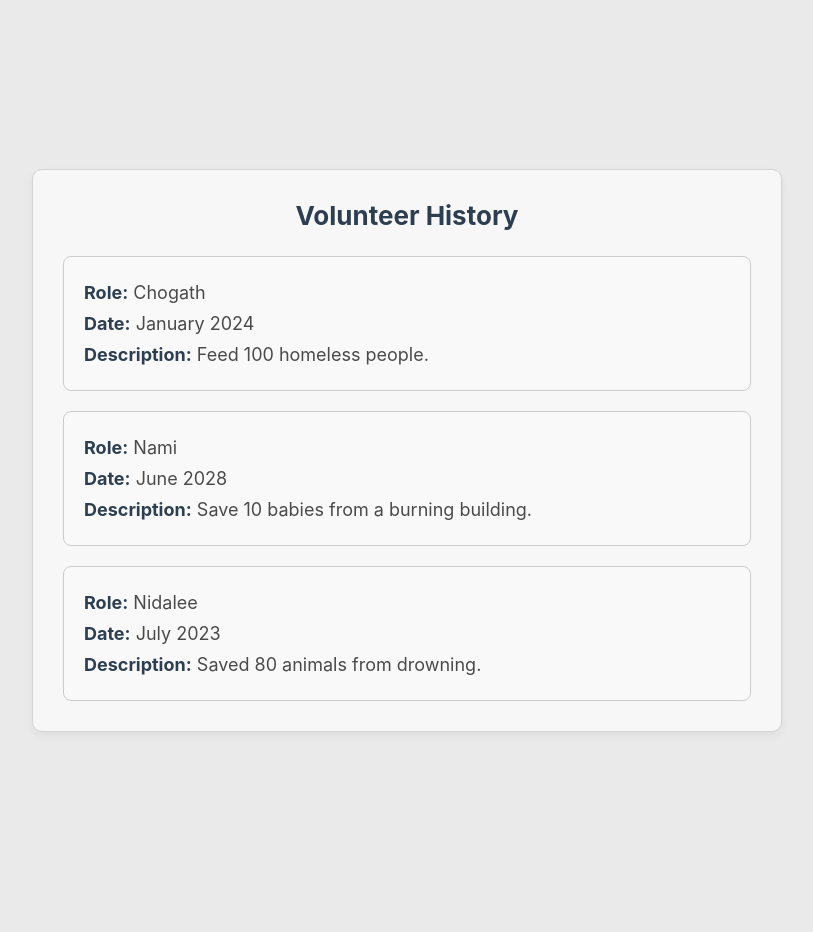
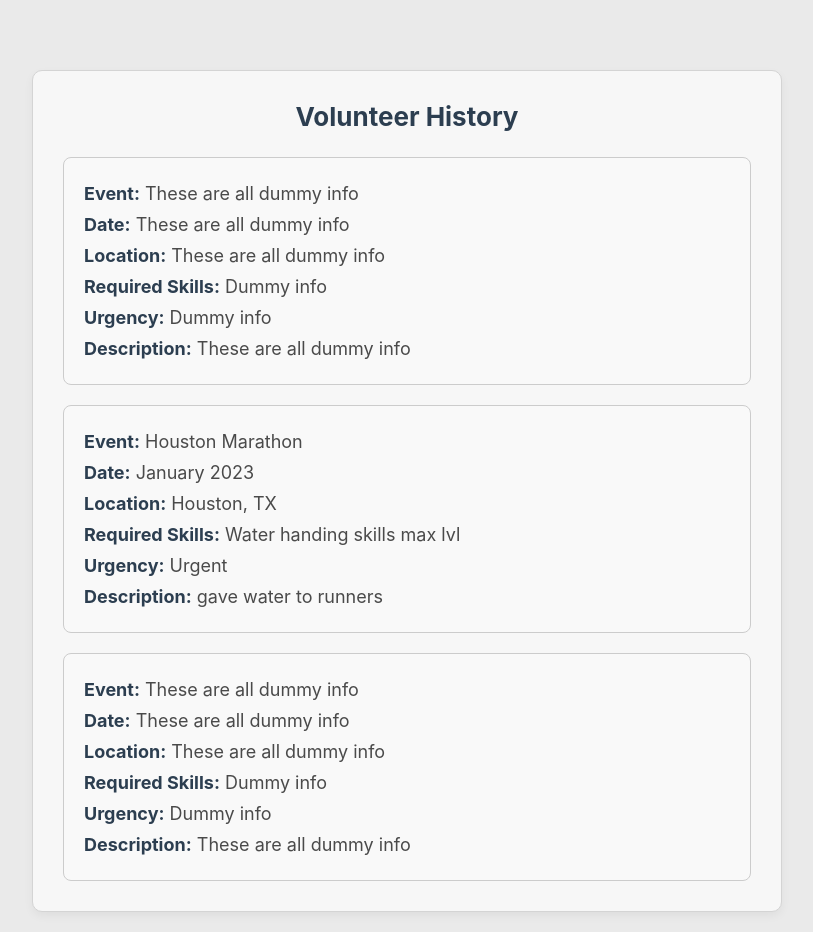
Before and after one commit to DM8581912/volunteer-management-app, a React (Create React App) app in the folder frontend/: page /volunteerHistory in a window 1280 px wide. Shown: the whole page, without its empty margins (233-1046 px from the left). Before the commit the page ends 850 px from the top, so only its background shows below. Built offline with nearby package versions, Linux system fonts and the light colour scheme.

Commit message:
updated the page to include all fields of information needed for each event

```diff
--- a/frontend/src/components/VolunteerHistory/volunteerHistory.js
+++ b/frontend/src/components/VolunteerHistory/volunteerHistory.js
@@ -3,19 +3,28 @@ import styles from "./volunteerHistory.module.css";
 
 const data = [
   {
-    date: "January 2024",
-    description: "Feed 100 homeless people.",
-    role: "Chogath"
+    eventName: "These are all dummy info",
+    description: "These are all dummy info",
+    location: "These are all dummy info",
+    requiredSkills: "Dummy info",
+    urgencey: "Dummy info",
+    date: "These are all dummy info",
   },
   {
-    date: "June 2028",
-    description: "Save 10 babies from a burning building.",
-    role: "Nami"
+    eventName: "Houston Marathon",
+    description: "gave water to runners",
+    location: "Houston, TX",
+    requiredSkills: "Water handing skills max lvl",
+    urgencey: "Urgent",
+    date: "January 2023",
   },
   {
-    date: "July 2023",
-    description: "Saved 80 animals from drowning.",
-    role: "Nidalee"
+    eventName: "These are all dummy info",
+    description: "These are all dummy info",
+    location: "These are all dummy info",
+    requiredSkills: "Dummy info",
+    urgencey: "Dummy info",
+    date: "These are all dummy info",
   }
 ];
 
@@ -36,9 +45,12 @@ const VolunteerHistory = () => {
           ) : (
             info.map((entry, index) => (
               <div key={index} className={styles.event}>
-                <p className={styles.role}><strong>Role:</strong> {entry.role}</p>
-                <p className={styles.date}><strong>Date:</strong> {entry.date}</p>
-                <p className={styles.description}><strong>Description:</strong> {entry.description}</p>
+                <p className={styles.information}><strong>Event:</strong> {entry.eventName}</p>
+                <p className={styles.information}><strong>Date:</strong> {entry.date}</p>
+                <p className={styles.information}><strong>Location:</strong> {entry.location}</p>
+                <p className={styles.information}><strong>Required Skills:</strong> {entry.requiredSkills}</p>
+                <p className={styles.information}><strong>Urgency:</strong> {entry.urgencey}</p>
+                <p className={styles.information}><strong>Description:</strong> {entry.description}</p>
               </div>
             ))
           )}
--- a/frontend/src/components/VolunteerHistory/volunteerHistory.module.css
+++ b/frontend/src/components/VolunteerHistory/volunteerHistory.module.css
@@ -58,7 +58,7 @@ html, body {
     transform: translateY(-3px);
 }
 
-.role, .date, .description {
+.information {
     font-size: 18px;
     color: #4a4a4a;
     margin: 5px 0;
```
